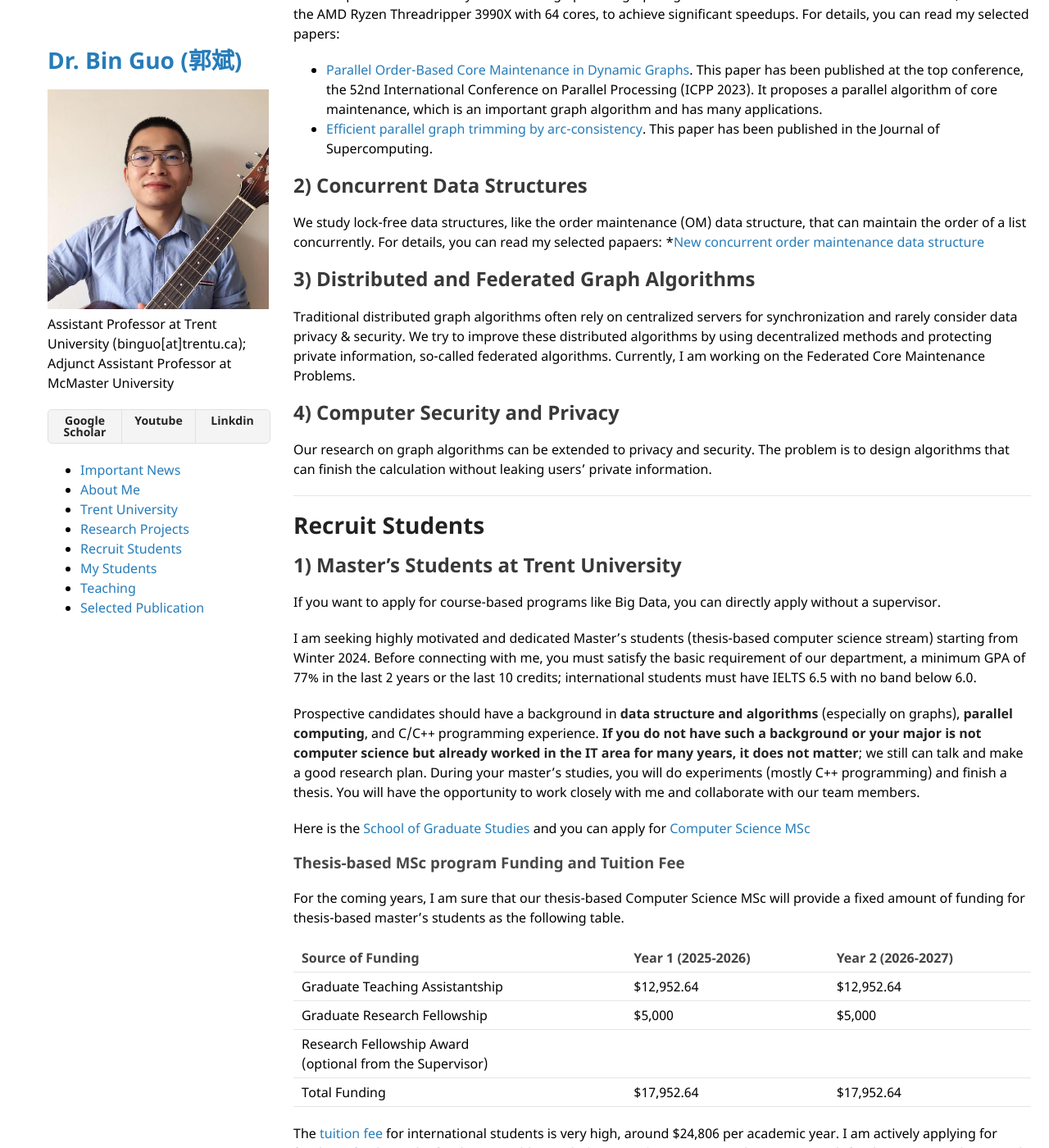
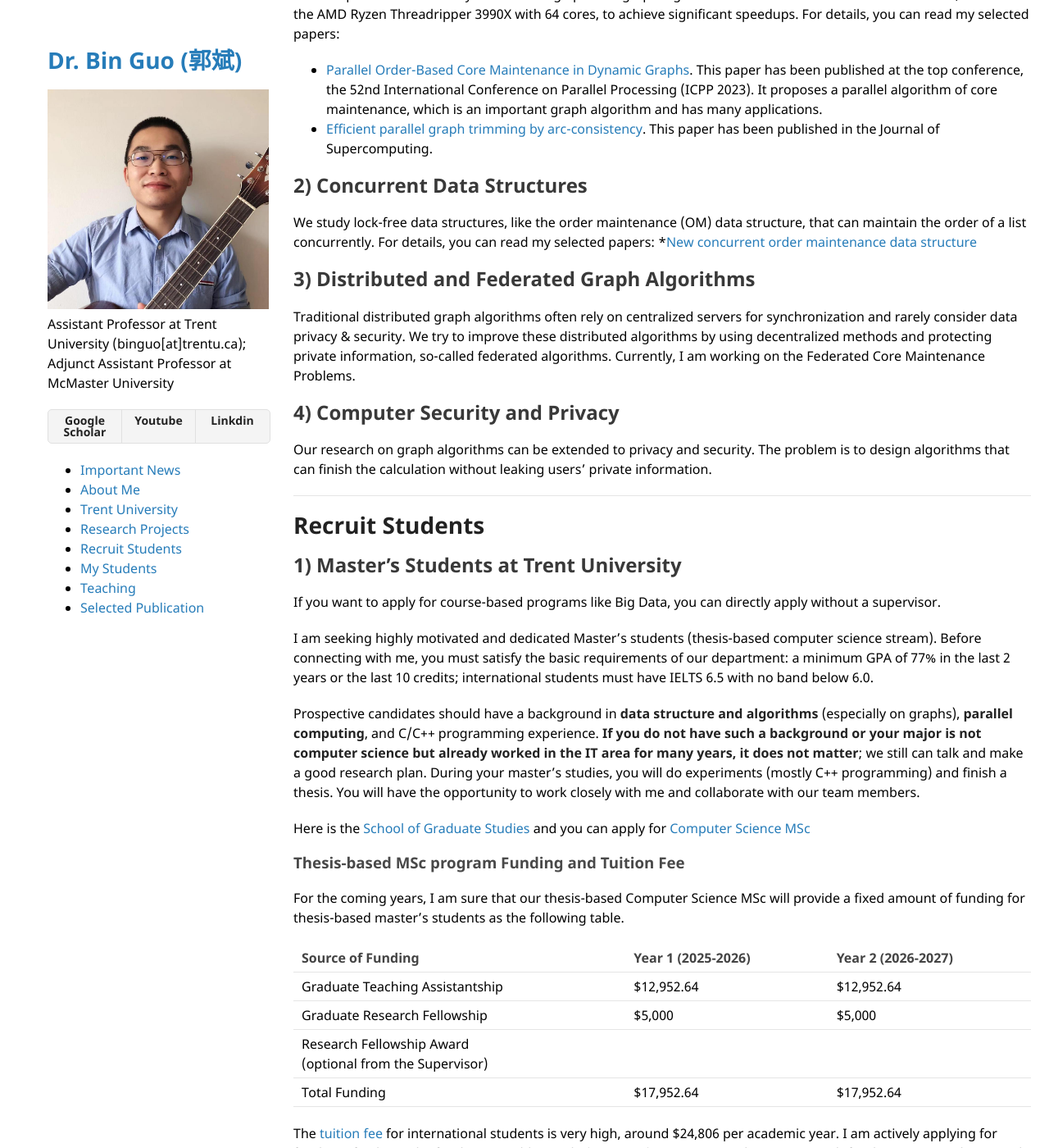
Before and after one commit to bin-guo/bin-guo.github.io, a Jekyll site: the page built from index.md, in a window 1280 px wide and 1400 px high, scrolled down 4094 px. Shown: the whole window at 82% size. Built offline with Jekyll 4.4.1, drawn with Linux system fonts in a browser that asks for light colours; our own code applies the rules of GitHub Pages for plain Markdown files; some of the changed text lies outside the part shown.

Commit message:
Update index.md

```diff
--- a/index.md
+++ b/index.md
@@ -148,8 +148,8 @@ The traditional sequential graph algorithms need to be parallelized. Multi-core
 * [Efficient parallel graph trimming by arc-consistency](https://link.springer.com/article/10.1007/s11227-022-04457-9). This paper has been published in the Journal of Supercomputing.
 
 ## 2) Concurrent Data Structures
-We study lock-free data structures, like the order maintenance (OM) data structure, that can maintain the order of a list concurrently. For details, you can read my selected papaers:
-*[New concurrent order maintenance data structure](10.1016/j.jpdc.2026.105238)
+We study lock-free data structures, like the order maintenance (OM) data structure, that can maintain the order of a list concurrently. For details, you can read my selected papers:
+*[New concurrent order maintenance data structure](https://www.sciencedirect.com/science/article/pii/S074373152600016X?via%3Dihub)
 
 ## 3) Distributed and Federated Graph Algorithms
 Traditional distributed graph algorithms often rely on centralized servers for synchronization and rarely consider data privacy & security. We try to improve these distributed algorithms by using decentralized methods and protecting private information, so-called federated algorithms. Currently, I am working on the Federated Core Maintenance Problems.
@@ -166,7 +166,7 @@ Our research on graph algorithms can be extended to privacy and security. The pr
 ## 1) Master's Students at Trent University
 If you want to apply for course-based programs like Big Data, you can directly apply without a supervisor.
 
-I am seeking highly motivated and dedicated Master's students (thesis-based computer science stream) starting from Winter 2024. Before connecting with me, you must satisfy the basic requirement of our department, a minimum GPA of 77% in the last 2 years or the last 10 credits; international students must have IELTS 6.5 with no band below 6.0.
+I am seeking highly motivated and dedicated Master's students (thesis-based computer science stream). Before connecting with me, you must satisfy the basic requirements of our department: a minimum GPA of 77% in the last 2 years or the last 10 credits; international students must have IELTS 6.5 with no band below 6.0.
 
 Prospective candidates should have a background in __data structure and algorithms__ (especially on graphs), __parallel computing__, and C/C++ programming experience. __If you do not have such a background or your major is not computer science but already worked in the IT area for many years, it does not matter__; we still can talk and make a good research plan. During your master's studies, you will do experiments (mostly C++ programming) and finish a thesis. You will have the opportunity to work closely with me and collaborate with our team members.
 
```
Also changed, not shown: other parts of index.md (+1 -1 lines).
